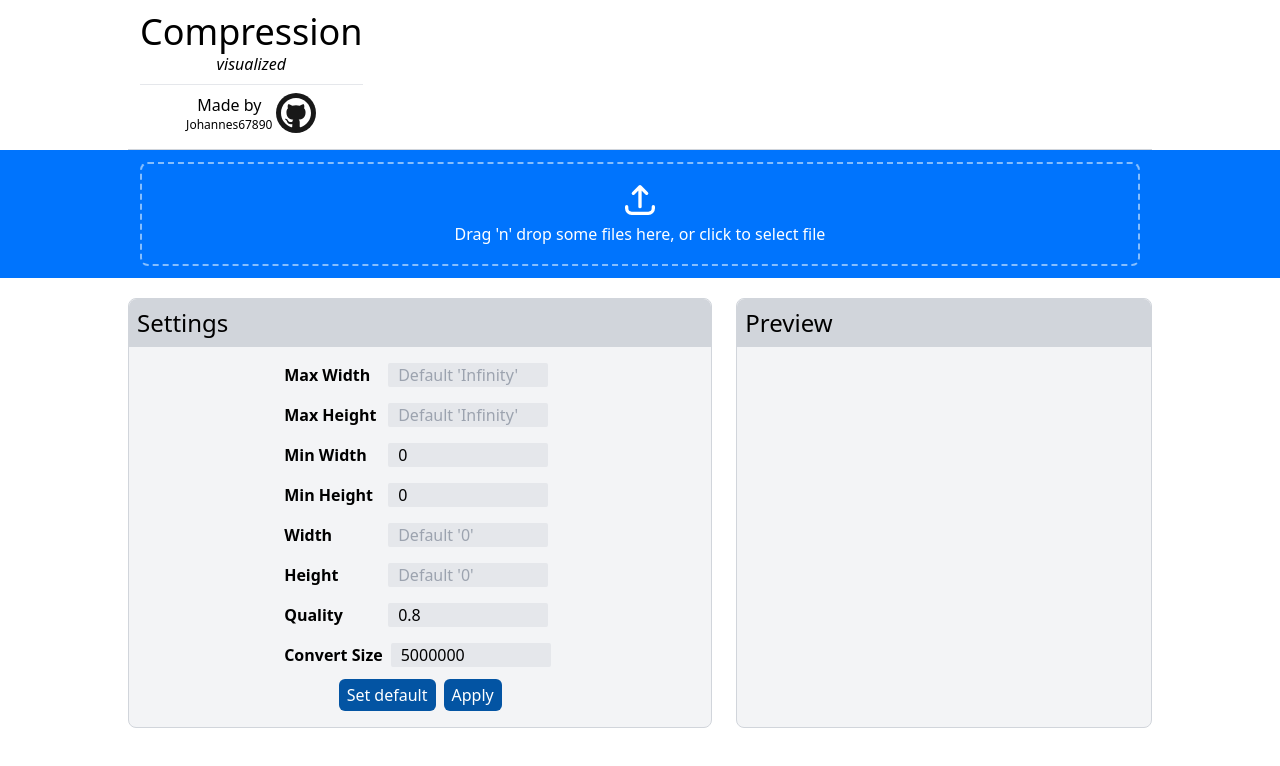
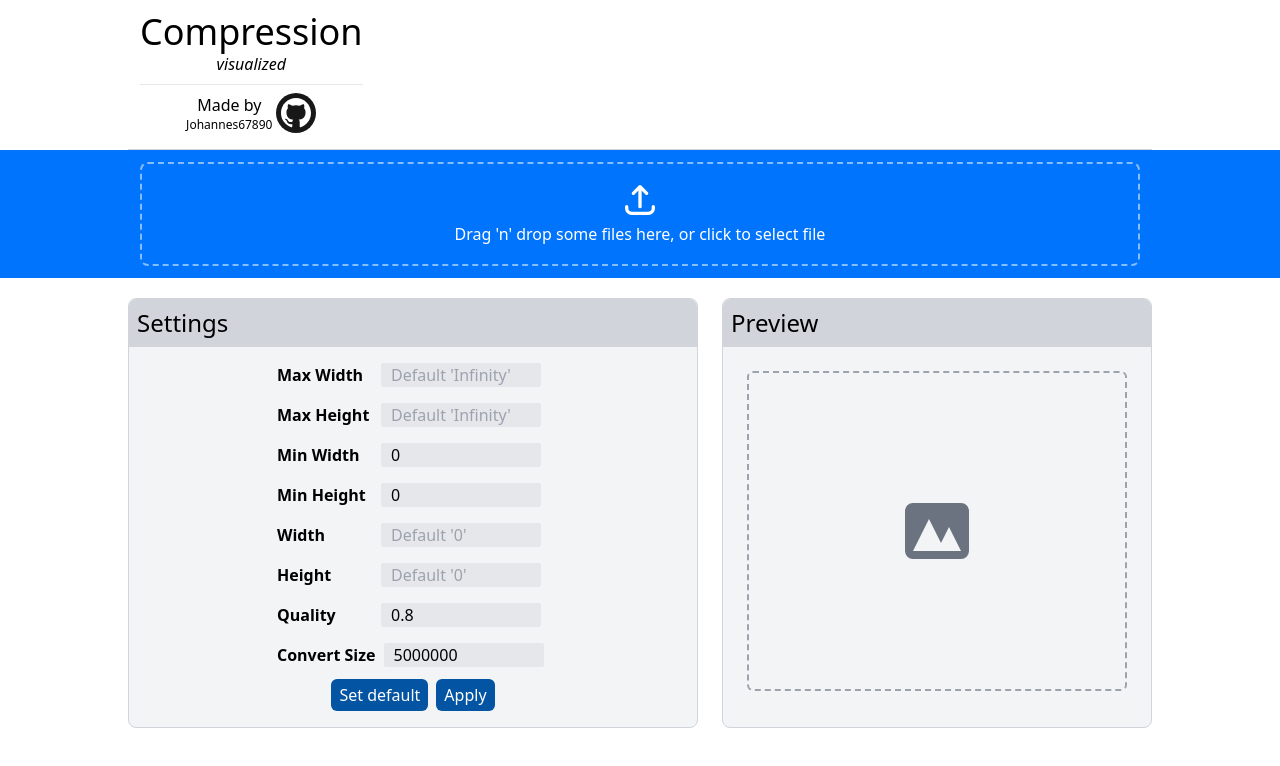
Before and after one commit to johannes67890/VirtualCompressor, a React (Create React App) app: page / in a window 1280 px wide. Shown: the top 766 px of the page. Built offline with nearby package versions, Linux system fonts and the light colour scheme.

Commit message:
default preview inserted, titles added

```diff
--- a/src/App.tsx
+++ b/src/App.tsx
@@ -1,7 +1,6 @@
 import { useState } from "react";
 import Fileinput from "./components/Fileinput";
 import Options from "./components/Options";
-import wave from "./static/waves.jpg";
 
 const App = () => {
   const [file, setFile] = useState<File[]>([]);
--- a/src/components/Options.tsx
+++ b/src/components/Options.tsx
@@ -1,5 +1,6 @@
 import Compressor from "compressorjs";
 import { SettingsTemplate } from "./Settings";
+import { PhotographIcon } from "@heroicons/react/solid";
 const Options: React.FC<{
   file: Blob[];
   compressed: File | undefined;
@@ -15,8 +16,9 @@ const Options: React.FC<{
       <MainContentTemplate title="Preview" size="40rem">
         {compressed !== undefined ? (
           <div>
-            <div className="flex">
+            <div className="flex my-1.5">
               <div className="w-[25rem] mx-auto">
+                <span className="font-bold text-lg">Original Image</span>
                 <img
                   className="max-w-full p-3"
                   id="preview"
@@ -31,8 +33,9 @@ const Options: React.FC<{
                 />
               </div>
             </div>
-            <div className="flex">
+            <div className="flex my-1.5">
               <div className="w-[25rem] mx-auto">
+                <span className="font-bold text-lg">Compressed Image</span>
                 <img
                   className="max-w-full p-3"
                   id="preview"
@@ -48,7 +51,14 @@ const Options: React.FC<{
               </div>
             </div>
           </div>
-        ) : null}
+        ) : (
+          <div className="flex border-dashed border-2 rounded-md border-gray-400 h-80 m-6">
+            <PhotographIcon
+              width={"5rem"}
+              className={"m-auto block fill-gray-500 "}
+            />
+          </div>
+        )}
       </MainContentTemplate>
     </div>
   );
--- a/src/components/Settings.tsx
+++ b/src/components/Settings.tsx
@@ -32,7 +32,7 @@ export const SettingsTemplate: React.FC<{
           placeholder="Default 'Infinity'"
           min={0}
           max={Infinity}
-          step={1000}
+          step={100}
           defaultVal={Infinity}
         />
         <InputTemplate
@@ -44,7 +44,7 @@ export const SettingsTemplate: React.FC<{
           placeholder="Default 'Infinity'"
           min={0}
           max={Infinity}
-          step={1000}
+          step={100}
           defaultVal={Infinity}
         />
         <InputTemplate
@@ -56,7 +56,7 @@ export const SettingsTemplate: React.FC<{
           placeholder="Default '0'"
           min={Infinity}
           max={0}
-          step={1000}
+          step={100}
           defaultVal={0}
         />
         <InputTemplate
@@ -80,7 +80,7 @@ export const SettingsTemplate: React.FC<{
           placeholder="Default '0'"
           min={0}
           max={Infinity}
-          step={1000}
+          step={100}
           defaultVal={undefined}
         />
         <InputTemplate
@@ -92,7 +92,7 @@ export const SettingsTemplate: React.FC<{
           placeholder="Default '0'"
           min={0}
           max={Infinity}
-          step={1000}
+          step={100}
           defaultVal={undefined}
         />
         <InputTemplate
@@ -102,9 +102,9 @@ export const SettingsTemplate: React.FC<{
           currState={settings}
           setting={"quality"}
           placeholder="Default '1'"
-          min={0.1}
+          min={0.01}
           max={1}
-          step={0.1}
+          step={0.05}
           defaultVal={0.8}
         />
         <InputTemplate
```
